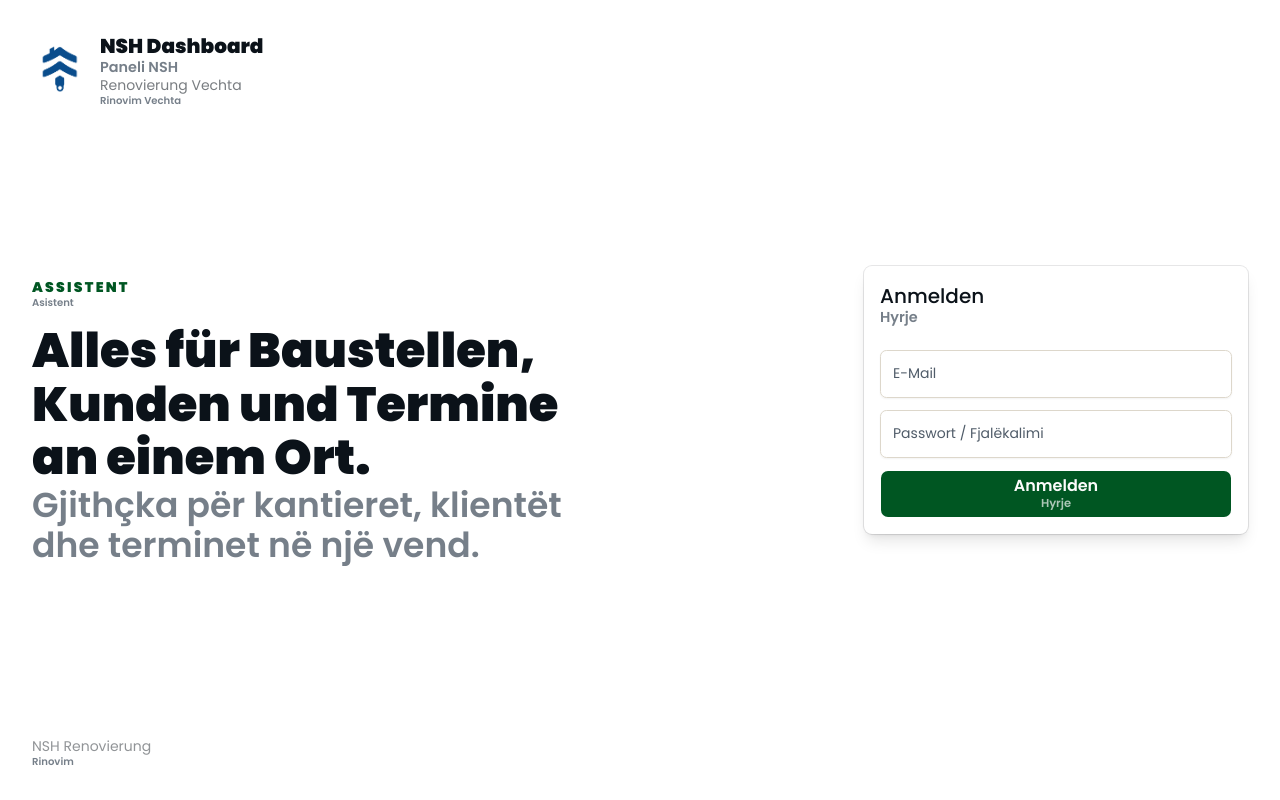
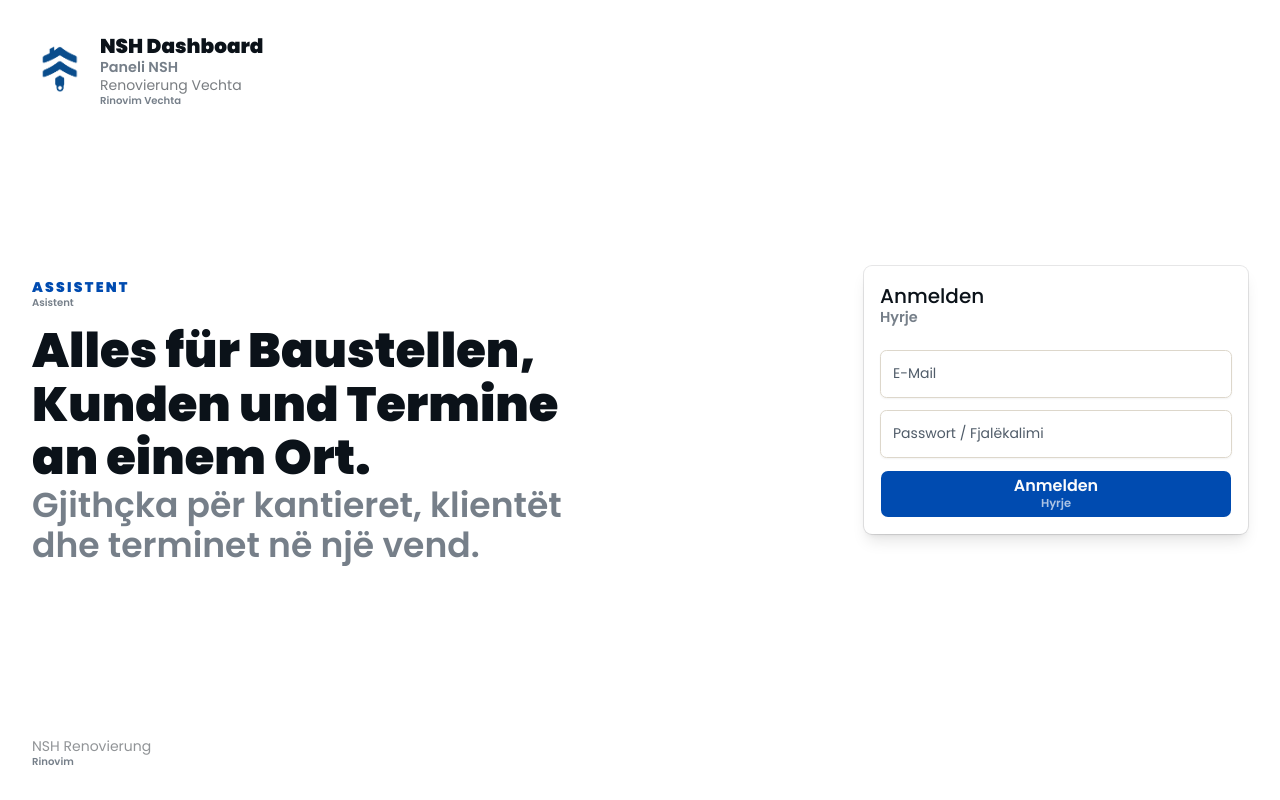
Before and after one commit to SageAqua/NSH-Meister-Assistent, a Next.js app: page /login in a window 1280 px wide. Built offline with nearby package versions, Linux system fonts and the light colour scheme.

Commit message:
feat: update color variables in globals.css for improved theme consistency

```diff
--- a/src/app/globals.css
+++ b/src/app/globals.css
@@ -55,32 +55,32 @@
   --card-foreground: oklch(0.18 0.018 248);
   --popover: oklch(1 0 0);
   --popover-foreground: oklch(0.18 0.018 248);
-  --primary: oklch(0.38 0.14 158);
+  --primary: oklch(0.42 0.20 245);
   --primary-foreground: oklch(0.99 0 0);
   --secondary: oklch(0.93 0.025 86);
   --secondary-foreground: oklch(0.24 0.026 248);
   --muted: oklch(0.945 0.015 82);
   --muted-foreground: oklch(0.47 0.026 248);
-  --accent: oklch(0.92 0.06 158);
-  --accent-foreground: oklch(0.22 0.10 158);
+  --accent: oklch(0.93 0.05 245);
+  --accent-foreground: oklch(0.22 0.12 245);
   --destructive: oklch(0.577 0.245 27.325);
   --border: oklch(0.88 0.017 84);
   --input: oklch(0.88 0.017 84);
-  --ring: oklch(0.38 0.14 158);
-  --chart-1: oklch(0.38 0.14 158);
-  --chart-2: oklch(0.52 0.13 158);
-  --chart-3: oklch(0.66 0.10 158);
-  --chart-4: oklch(0.75 0.08 158);
-  --chart-5: oklch(0.87 0.05 158);
+  --ring: oklch(0.42 0.20 245);
+  --chart-1: oklch(0.42 0.20 245);
+  --chart-2: oklch(0.54 0.18 245);
+  --chart-3: oklch(0.66 0.14 245);
+  --chart-4: oklch(0.76 0.10 245);
+  --chart-5: oklch(0.87 0.05 245);
   --radius: 0.5rem;
   --sidebar: oklch(1 0 0);
   --sidebar-foreground: oklch(0.18 0.018 248);
-  --sidebar-primary: oklch(0.38 0.14 158);
+  --sidebar-primary: oklch(0.42 0.20 245);
   --sidebar-primary-foreground: oklch(0.99 0 0);
-  --sidebar-accent: oklch(0.92 0.06 158);
-  --sidebar-accent-foreground: oklch(0.25 0.12 158);
+  --sidebar-accent: oklch(0.93 0.05 245);
+  --sidebar-accent-foreground: oklch(0.25 0.12 245);
   --sidebar-border: oklch(0.88 0.017 84);
-  --sidebar-ring: oklch(0.38 0.14 158);
+  --sidebar-ring: oklch(0.42 0.20 245);
 }
 
 .dark {
@@ -90,31 +90,31 @@
   --card-foreground: oklch(0.97 0 0);
   --popover: oklch(0.18 0 0);
   --popover-foreground: oklch(0.97 0 0);
-  --primary: oklch(0.65 0.20 252);
+  --primary: oklch(0.62 0.20 245);
   --primary-foreground: oklch(0.99 0 0);
   --secondary: oklch(0.25 0 0);
   --secondary-foreground: oklch(0.97 0 0);
   --muted: oklch(0.25 0 0);
   --muted-foreground: oklch(0.65 0 0);
-  --accent: oklch(0.22 0.05 252);
+  --accent: oklch(0.22 0.06 245);
   --accent-foreground: oklch(0.97 0 0);
   --destructive: oklch(0.704 0.191 22.216);
   --border: oklch(1 0 0 / 10%);
   --input: oklch(1 0 0 / 15%);
-  --ring: oklch(0.65 0.20 252);
-  --chart-1: oklch(0.65 0.20 252);
-  --chart-2: oklch(0.72 0.18 220);
+  --ring: oklch(0.62 0.20 245);
+  --chart-1: oklch(0.62 0.20 245);
+  --chart-2: oklch(0.70 0.18 245);
   --chart-3: oklch(0.439 0 0);
   --chart-4: oklch(0.371 0 0);
   --chart-5: oklch(0.269 0 0);
   --sidebar: oklch(0.10 0 0);
   --sidebar-foreground: oklch(0.97 0 0);
-  --sidebar-primary: oklch(0.65 0.20 252);
+  --sidebar-primary: oklch(0.62 0.20 245);
   --sidebar-primary-foreground: oklch(0.99 0 0);
   --sidebar-accent: oklch(0.20 0 0);
   --sidebar-accent-foreground: oklch(0.97 0 0);
   --sidebar-border: oklch(1 0 0 / 10%);
-  --sidebar-ring: oklch(0.65 0.20 252);
+  --sidebar-ring: oklch(0.62 0.20 245);
 }
 
 @layer base {
```
